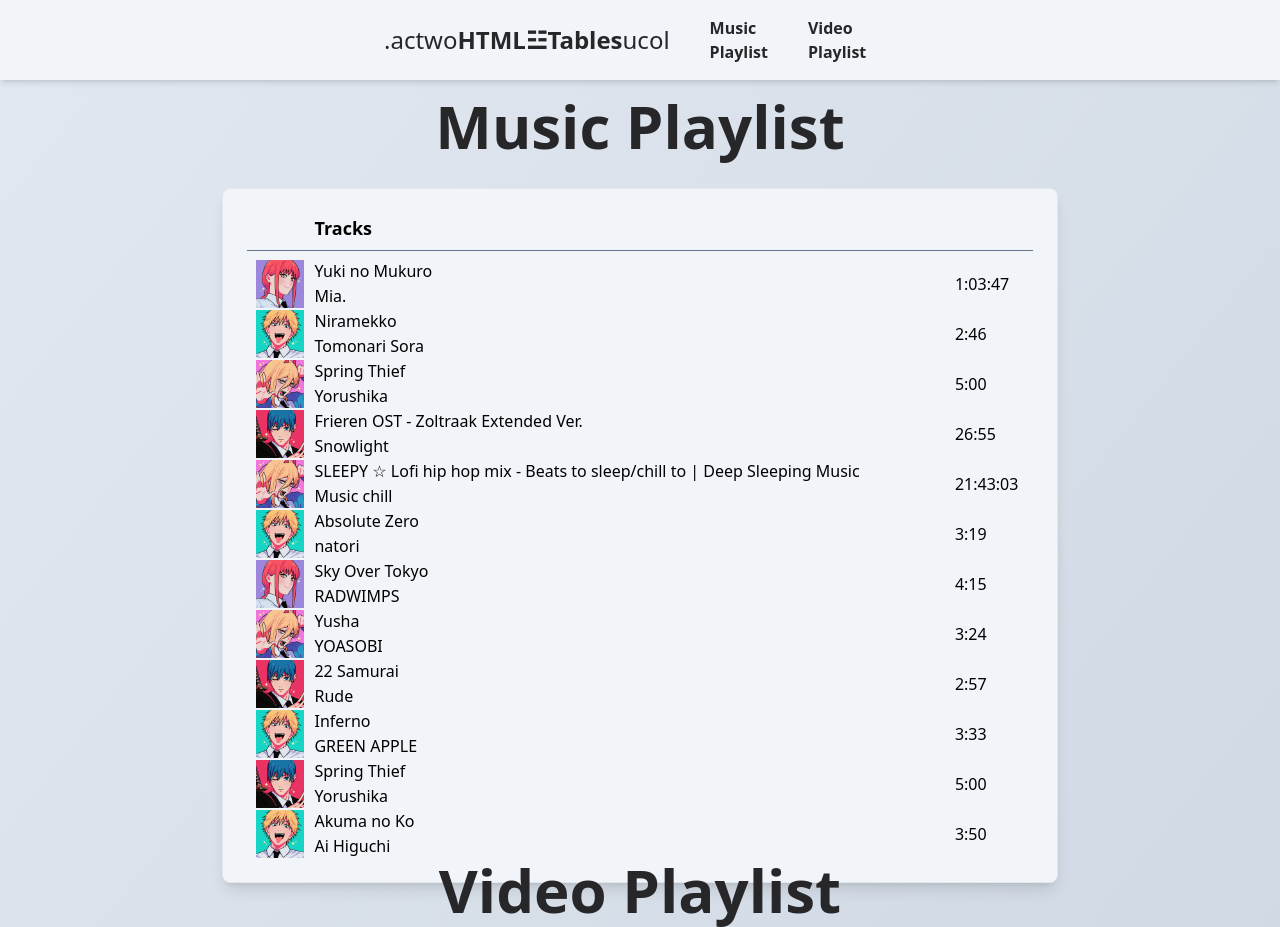
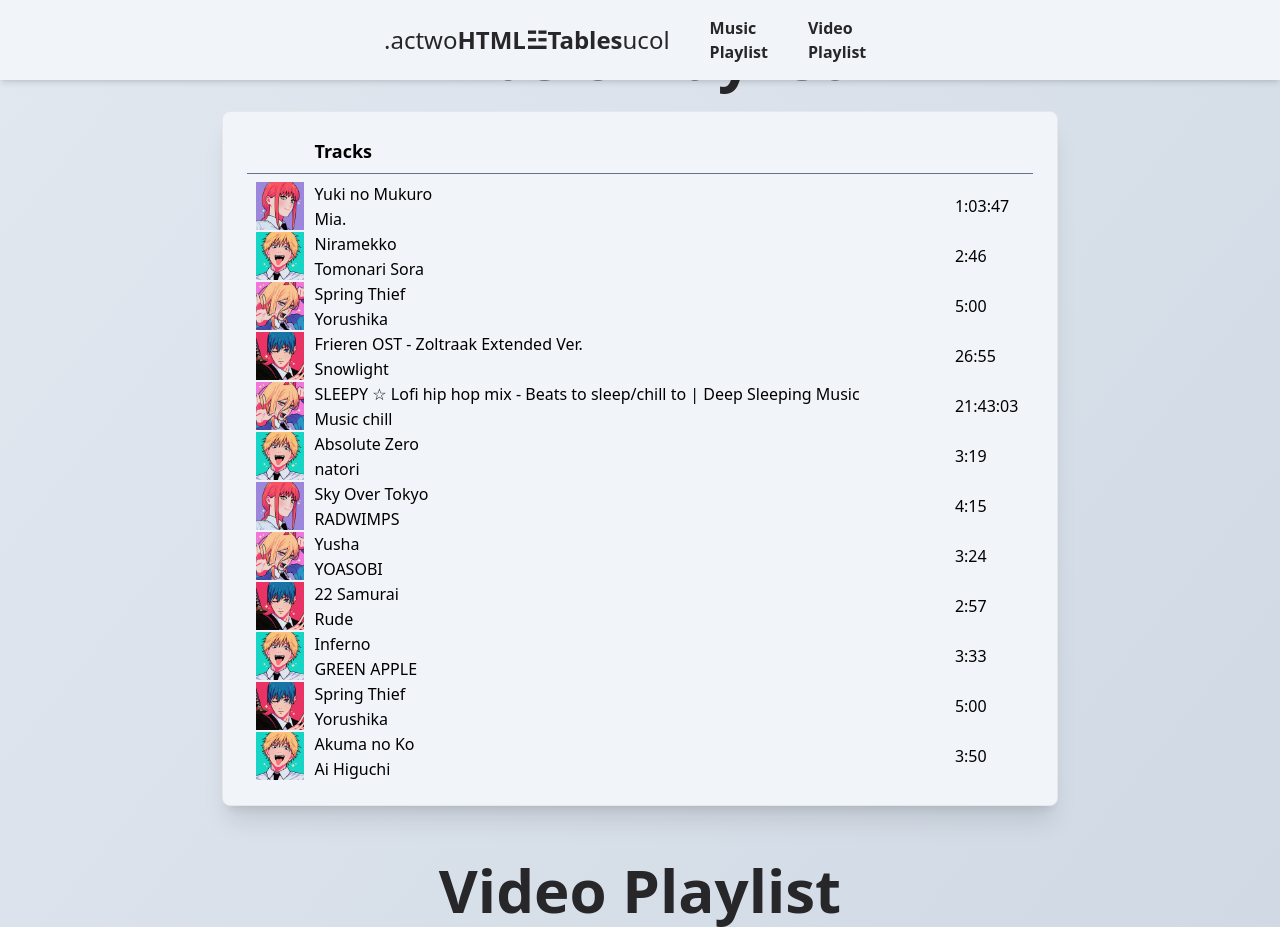
Before and after one commit to pj-pj-pj/music-and-video-playlist, a plain HTML site: page src/index.html in a window 1280 px wide. Shown: the top 927 px of the page. Drawn offline with Linux system fonts and the light colour scheme.

Commit message:
fix positions of music playlist section

```diff
--- a/src/index.html
+++ b/src/index.html
@@ -17,10 +17,10 @@
       </ul>
     </header>
 
-    <section id="music-playlist" class="px-44 flex items-center flex-col h-screen p-20 pt-24">
-      <h2 class="font-black text-6xl mb-8 text-zinc-800">Music Playlist</h2>
+    <section id="music-playlist" class="px-44 flex justify-center items-center flex-col h-screen p-20 pt-28">
+      <h2 class="font-black text-6xl text-zinc-800 mb-6">Music Playlist</h2>
 
-      <div id="music-table-container" class="flex flex-col bg-medium-gray p-6 rounded-lg shadow-lg text-light-gray m-auto border bg-slate-100">
+      <div id="music-table-container" class="p-6 rounded-lg shadow-xl text-light-gray border gap-x-4 gap-y-4 grid bg-slate-100">
         <table id="musics-table" class="shrink-0">
           <thead class="text-left text-lg">
             <th id="album-art"></th>
@@ -130,7 +130,7 @@
 
     </section>
 
-    <section id="video-playlist" class="px-44 flex justify-center items-center flex-col h-screen p-20 pt-24 ">
+    <section id="video-playlist" class="px-44 flex justify-center items-center flex-col h-screen p-20 pt-24">
       <h2 class="font-black text-6xl mb-4 text-zinc-800">Video Playlist</h2>
       <p class="mb-16">(contains nested tables)</p>
 
```
Also changed, not shown: src/output.css.
